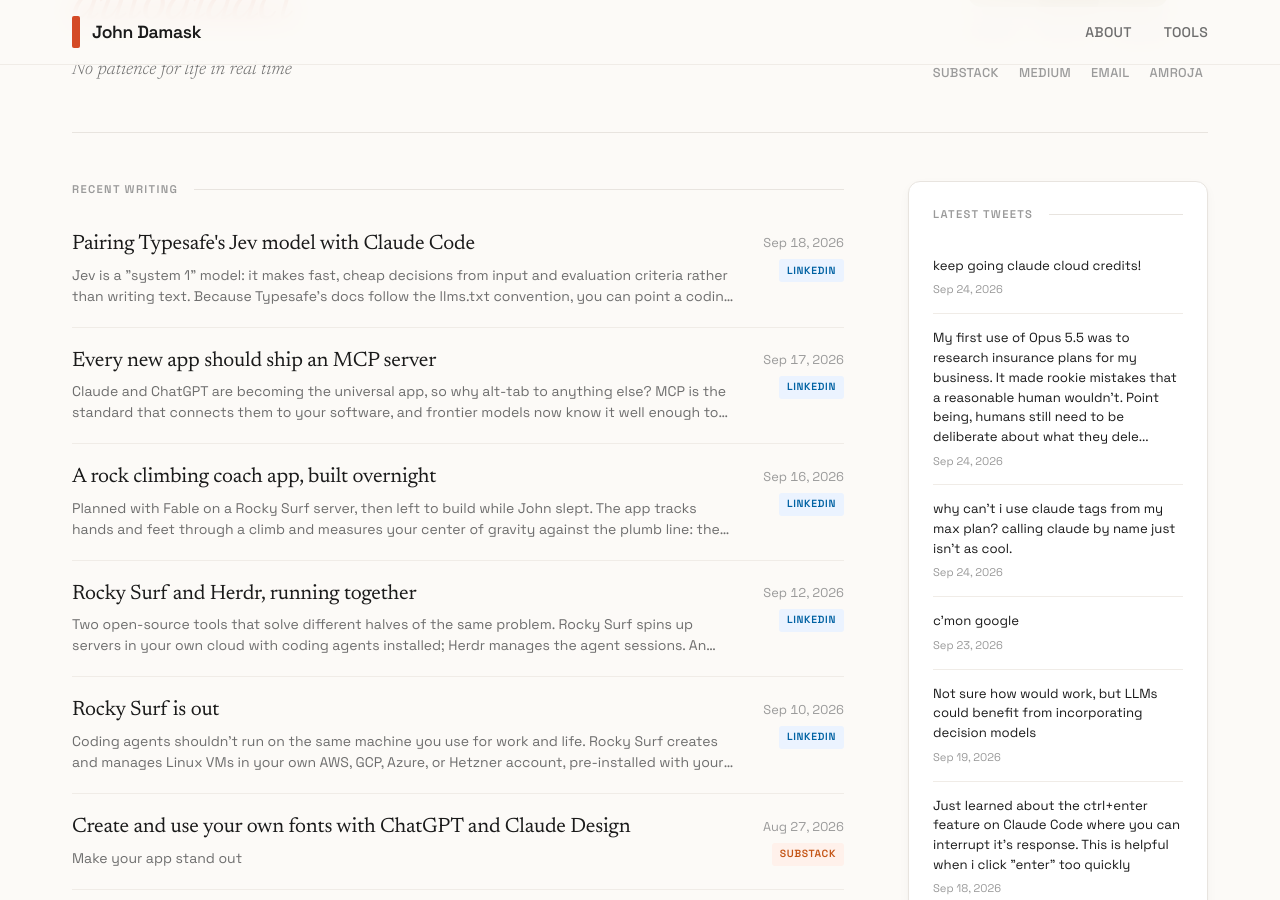
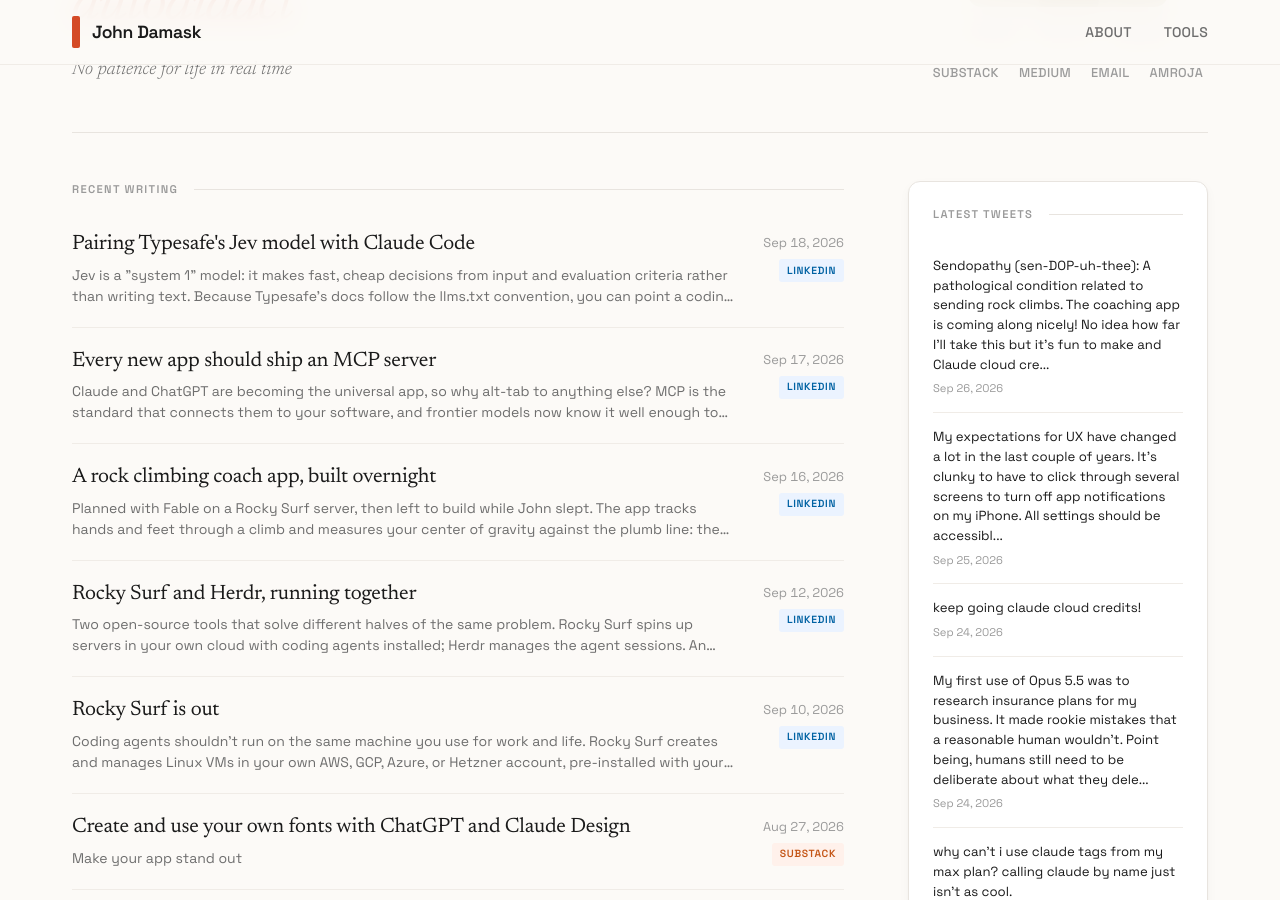
Before and after one commit to jbdamask/jbdamask.github.io, a Jekyll site: the page built from index.html, in a window 1280 px wide and 900 px high, scrolled down 362 px. Built offline with Jekyll 4.4.1, drawn with Linux system fonts in a browser that asks for light colours; the list of posts is cut into pages by our own code; some of the changed text lies outside the part shown.

Commit message:
Update Twitter posts

```diff
--- a/_data/twitter-posts.yml
+++ b/_data/twitter-posts.yml
@@ -2,6 +2,24 @@
 # Fetches latest tweets and merges with existing posts
 # Keeps max 150 most recent tweets (LIFO)
 
+- title: 'Sendopathy (sen-DOP-uh-thee): A pathological condition related to sending
+    rock climbs. The coaching ...'
+  source: twitter
+  url: https://twitter.com/jbdamask/status/2103877743343460534
+  date: '2026-09-26'
+  excerpt: 'Sendopathy (sen-DOP-uh-thee): A pathological condition related to sending
+    rock climbs. The coaching app is coming along nicely! No idea how far I''ll take
+    this but it''s fun to make and Claude cloud cre...'
+  image: ''
+- title: My expectations for UX have changed a lot in the last couple of years. It's
+    clunky to have to click ...
+  source: twitter
+  url: https://twitter.com/jbdamask/status/2103571238102679922
+  date: '2026-09-25'
+  excerpt: My expectations for UX have changed a lot in the last couple of years.
+    It's clunky to have to click through several screens to turn off app notifications
+    on my iPhone. All settings should be accessibl...
+  image: ''
 - title: keep going claude cloud credits!
   source: twitter
   url: https://twitter.com/jbdamask/status/2103207152332554449
@@ -1179,18 +1197,3 @@
     Claude Code was very helpful in doing the research &gt; Research the current size
     of the claude code team. Look at and...
   image: https://pbs.twimg.com/news_img/2035604368578453504/49vOkDsP?format=jpg&name=orig
-- title: 'When planning, it''s always worth instructing your model to reflect: "Double
-    check your plan to ensur...'
-  source: twitter
-  url: https://twitter.com/jbdamask/status/2035899690613350506
-  date: '2026-03-23'
-  excerpt: 'When planning, it''s always worth instructing your model to reflect: "Double
-    check your plan to ensure that it is complete, accurate, and elegant. It should
-    adhere to our existing architecture and aest...'
-  image: ''
-- title: Running Claude Code outside of yolo mode is a complete buzzkill
-  source: twitter
-  url: https://twitter.com/jbdamask/status/2034974609406071050
-  date: '2026-03-20'
-  excerpt: Running Claude Code outside of yolo mode is a complete buzzkill
-  image: ''
```
